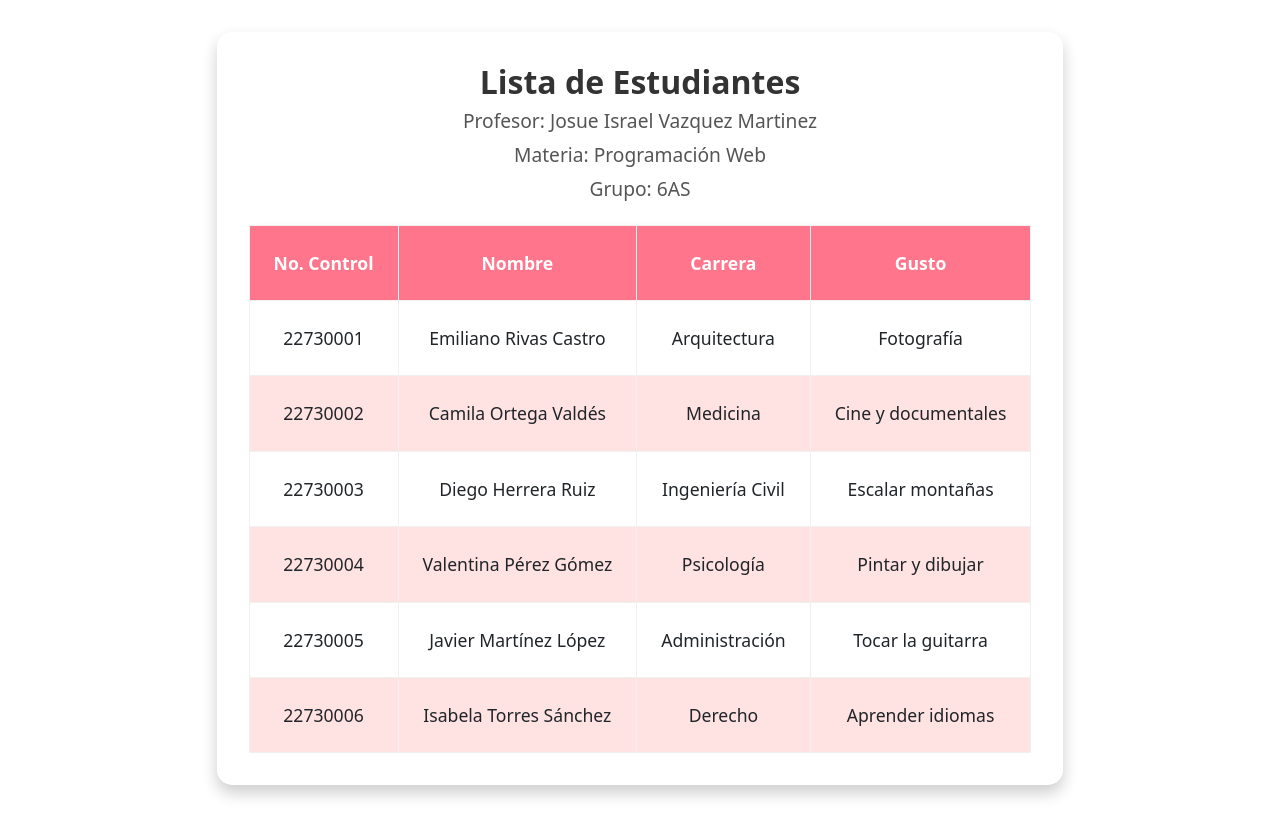
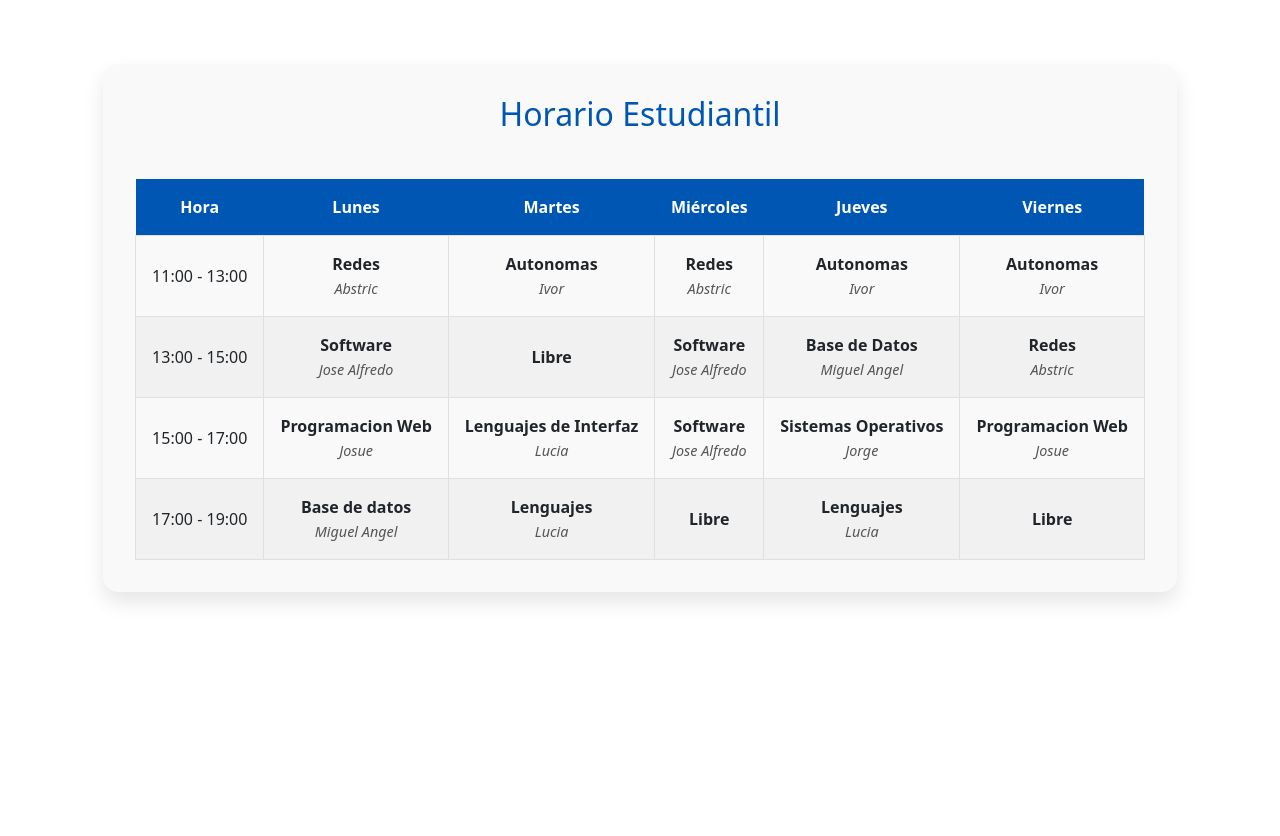
Before and after one commit to Kim-Mendoza3/Kim-Vue, a Vue app: page / in a window 1280 px wide. Shown: the top 836 px of the page. Built offline with nearby package versions, Linux system fonts and the light colour scheme.

Commit message:
Creacion de horario

```diff
--- /dev/null
+++ b/CONDICIONALES/Horario.vue
@@ -0,0 +1,151 @@
+<script>
+export default {
+  data() {
+    return {
+      horario: [
+        {
+          hora: '11:00 - 13:00',
+          lunes: { materia: 'Redes', docente: 'Abstric' },
+          martes: { materia: 'Autonomas', docente: 'Ivor' },
+          miercoles: { materia: 'Redes', docente: 'Abstric' },
+          jueves: { materia: 'Autonomas', docente: 'Ivor' },
+          viernes: { materia: 'Autonomas', docente: 'Ivor' }
+        },
+        {
+          hora: '13:00 - 15:00',
+          lunes: { materia: 'Software', docente: 'Jose Alfredo' },
+          martes: { materia: 'Libre', docente: '' },
+          miercoles: { materia: 'Software', docente: 'Jose Alfredo' },
+          jueves: { materia: 'Base de Datos', docente: 'Miguel Angel' },
+          viernes: { materia: 'Redes', docente: 'Abstric' }
+        },
+        {
+          hora: '15:00 - 17:00',
+          lunes: { materia: 'Programacion Web', docente: 'Josue' },
+          martes: { materia: 'Lenguajes de Interfaz', docente: 'Lucia' },
+          miercoles: { materia: 'Software', docente: 'Jose Alfredo' },
+          jueves: { materia: 'Sistemas Operativos', docente: 'Jorge' },
+          viernes: { materia: 'Programacion Web', docente: 'Josue' }
+        },
+        {
+          hora: '17:00 - 19:00',
+          lunes: { materia: 'Base de datos', docente: 'Miguel Angel' },
+          martes: { materia: 'Lenguajes', docente: 'Lucia' },
+          miercoles: { materia: 'Libre', docente: '' },
+          jueves: { materia: 'Lenguajes', docente: 'Lucia' },
+          viernes: { materia: 'Libre', docente: '' }
+        },
+      ]
+    };
+  }
+};
+</script>
+
+<template>
+  <div class="horario-container">
+    <h1 class="titulo-horario">Horario Estudiantil</h1>
+
+    <div class="tabla-container">
+      <table class="tabla-horario">
+        <thead>
+          <tr>
+            <th>Hora</th>
+            <th>Lunes</th>
+            <th>Martes</th>
+            <th>Miércoles</th>
+            <th>Jueves</th>
+            <th>Viernes</th>
+          </tr>
+        </thead>
+        <tbody>
+          <tr v-for="(clase, index) in horario" :key="index">
+            <td>{{ clase.hora }}</td>
+            <td>
+              <strong>{{ clase.lunes.materia }}</strong>
+              <br>
+              <span class="docente">{{ clase.lunes.docente }}</span>
+            </td>
+            <td>
+              <strong>{{ clase.martes.materia }}</strong>
+              <br>
+              <span class="docente">{{ clase.martes.docente }}</span>
+            </td>
+            <td>
+              <strong>{{ clase.miercoles.materia }}</strong>
+              <br>
+              <span class="docente">{{ clase.miercoles.docente }}</span>
+            </td>
+            <td>
+              <strong>{{ clase.jueves.materia }}</strong>
+              <br>
+              <span class="docente">{{ clase.jueves.docente }}</span>
+            </td>
+            <td>
+              <strong>{{ clase.viernes.materia }}</strong>
+              <br>
+              <span class="docente">{{ clase.viernes.docente }}</span>
+            </td>
+          </tr>
+        </tbody>
+      </table>
+    </div>
+  </div>
+</template>
+
+<style scoped>
+.horario-container {
+  max-width: 1200px;
+  margin: 2rem auto;
+  padding: 2rem;
+  background: #f9f9f9;
+  border-radius: 15px;
+  box-shadow: 0 10px 20px rgba(0, 0, 0, 0.1);
+}
+
+.titulo-horario {
+  color: #0056b3;
+  text-align: center;
+  font-size: 2rem;
+}
+
+.tabla-container {
+  margin-top: 2rem;
+  overflow-x: auto;
+}
+
+.tabla-horario {
+  width: 100%;
+  border-collapse: collapse;
+  margin-top: 1rem;
+  box-shadow: 0 4px 10px rgba(0, 0, 0, 0.05);
+  border-radius: 10px;
+}
+
+.tabla-horario th {
+  background-color: #0056b3;
+  color: white;
+  font-weight: bold;
+  padding: 1rem;
+  text-align: center;
+}
+
+.tabla-horario td {
+  padding: 1rem;
+  text-align: center;
+  border: 1px solid #e0e0e0;
+}
+
+.tabla-horario tr:nth-child(even) {
+  background-color: #f1f1f1;
+}
+
+.tabla-horario tr:hover {
+  background-color: #e0f7ff;
+}
+
+.docente {
+  font-size: 0.9rem;
+  color: #555;
+  font-style: italic;
+}
+</style>
--- a/src/App.vue
+++ b/src/App.vue
@@ -1,5 +1,6 @@
 <script setup lang="ts">
-import App9 from '../CONDICIONALES/App9.vue';
+// import App9 from '../CONDICIONALES/App9.vue';
+import Horario from '../CONDICIONALES/Horario.vue';
 
 // import AppCard from './components/AppCard.vue';
 // import Card from './components/AppCard.vue';
@@ -16,7 +17,8 @@ import App9 from '../CONDICIONALES/App9.vue';
     <!-- <AppCard/> -->
     <!-- <AppCard/> -->
     <!-- <Equipo/> -->
-     <App9/>
+     <!-- <App9/> -->
+      <Horario/>
 
   </div>
 </template>
```
